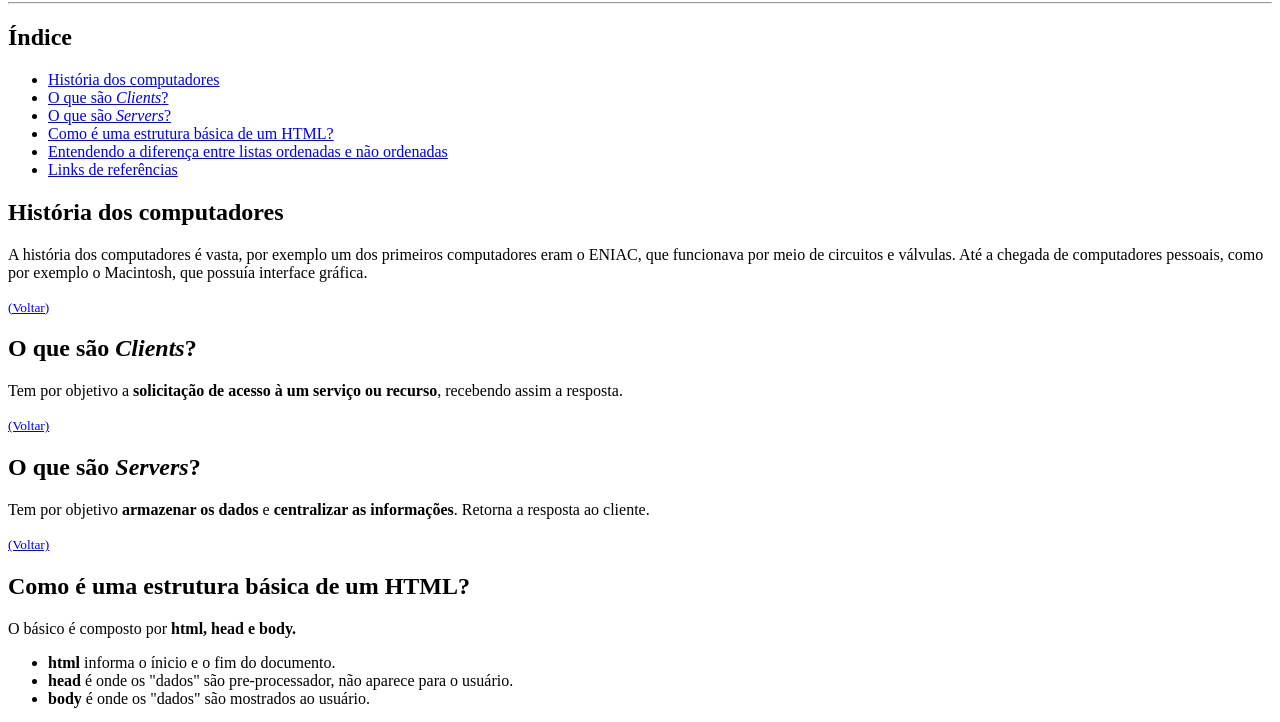
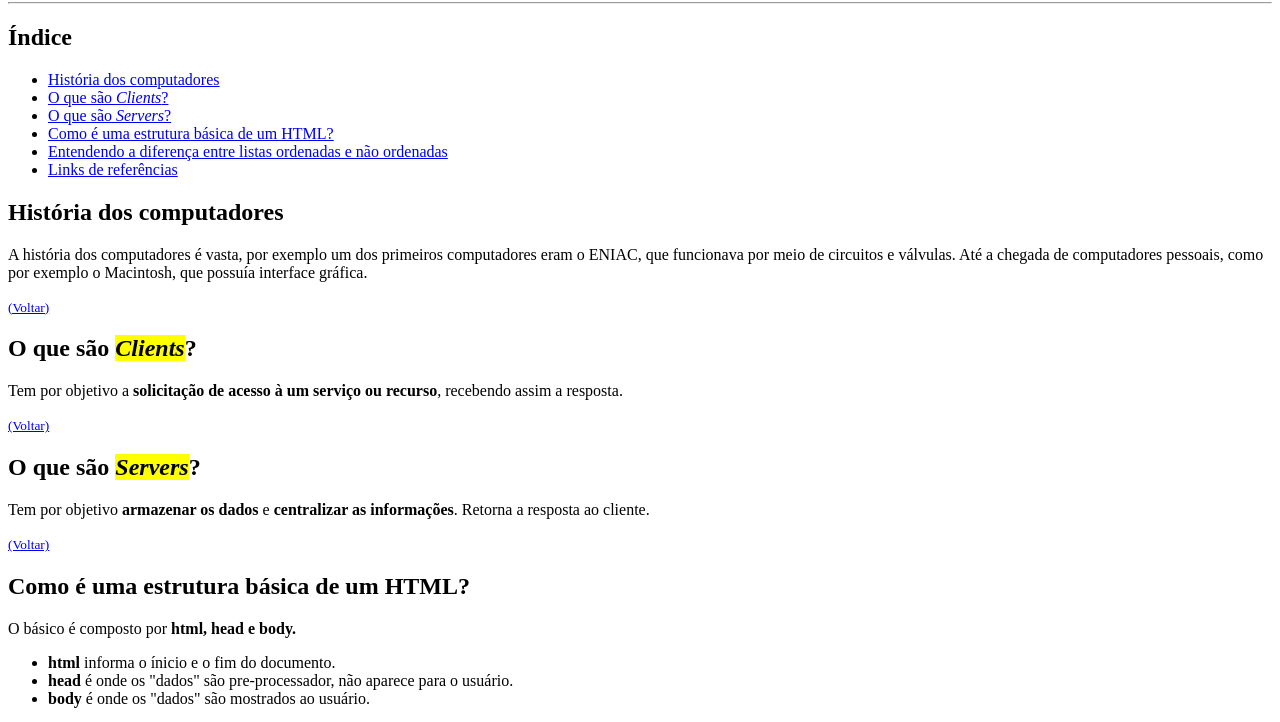
Before and after one commit to kevinLinsC/P-gina---M-dulo-I---Primeiros-Passos-com-HTML, a plain HTML site: page index.html in a window 1280 px wide. Shown: the part 78-800 px from the top of the page. Drawn offline with Linux system fonts and the light colour scheme.

Commit message:
Atualizando algumas linhas com 'mark'

```diff
--- a/index.html
+++ b/index.html
@@ -27,11 +27,11 @@
     </p>
     <small><a href="#inicio">(Voltar)</a></small>
 
-    <h2 id="client">O que são <i>Clients</i>?</h2>
+    <h2 id="client">O que são <i><mark>Clients</mark></i>?</h2>
     <p>Tem por objetivo a <strong>solicitação de acesso à um serviço ou recurso</strong>, recebendo assim a resposta.</p>
     <small><a href="#inicio">(Voltar)</a></small>
 
-    <h2 id="server">O que são <i>Servers</i>?</h2>
+    <h2 id="server">O que são <i><mark>Servers</mark></i>?</h2>
     <p>Tem por objetivo <strong>armazenar os dados</strong> e <strong>centralizar as informações</strong>. Retorna a resposta ao cliente.</p>
     <small><a href="#inicio">(Voltar)</a></small>
 
```
